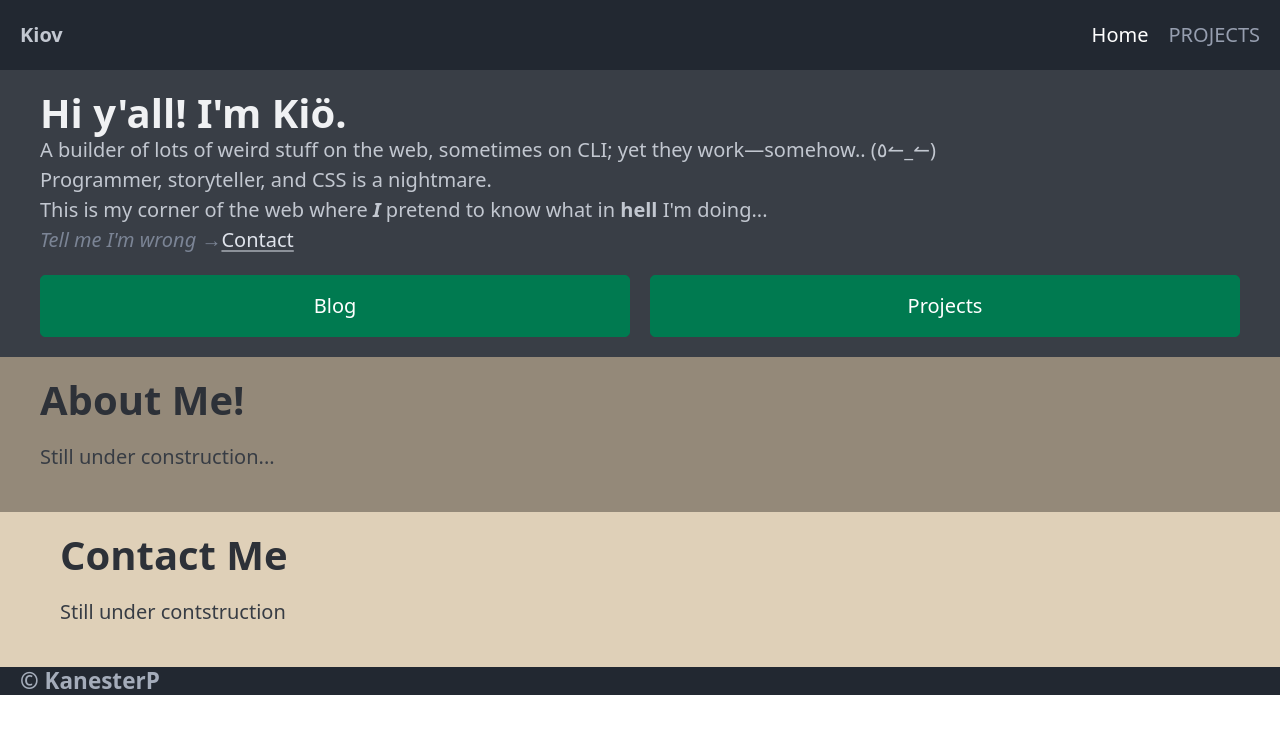
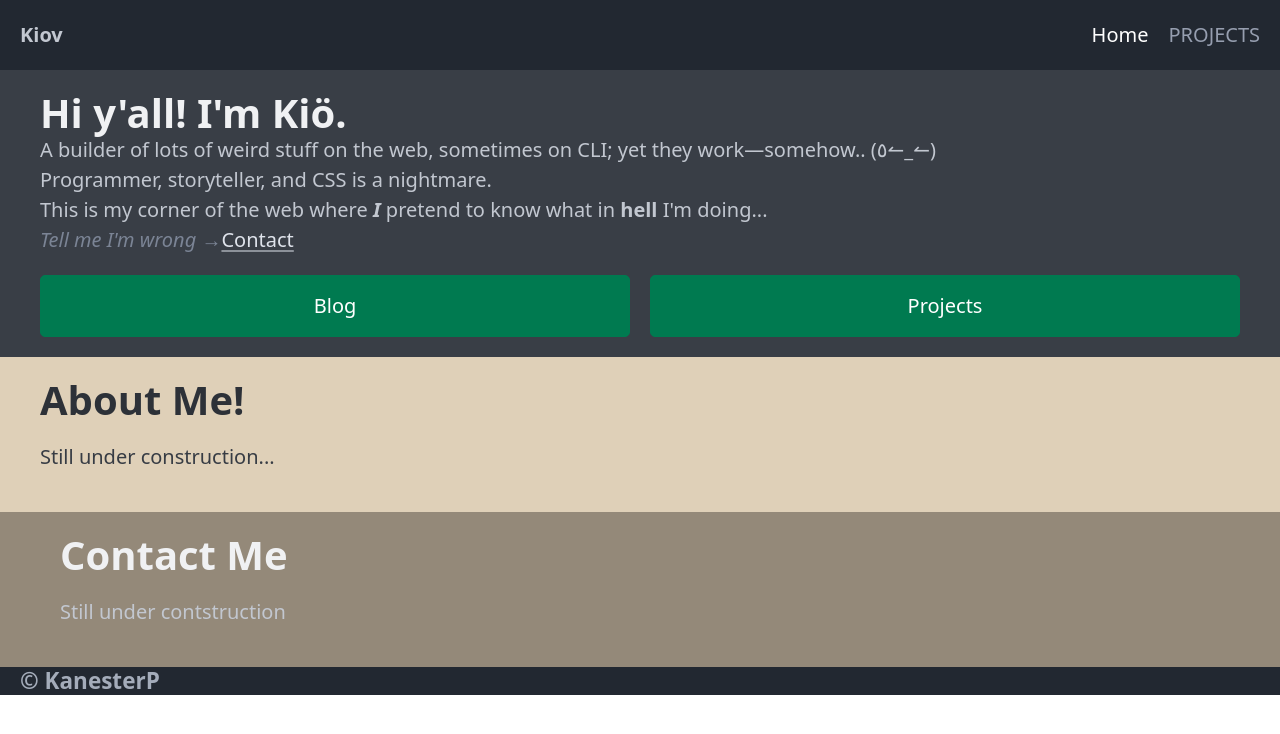
Before and after one commit to Kanester/portfolio, a SvelteKit app: page / in a window 1280 px wide. Shown: the top 734 px of the page. Built offline with nearby package versions, Linux system fonts and the light colour scheme.

Commit message:
--no-message

```diff
--- a/src/routes/+page.svelte
+++ b/src/routes/+page.svelte
@@ -24,7 +24,7 @@
   </div>
 </section>
 
-<section class="contact" data-theme="light">
+<section class="contact" data-theme="dark">
   <div class="container">
     <div class="container-fluid">
       <h1>Contact Me</h1>
--- a/src/styles/global.scss
+++ b/src/styles/global.scss
@@ -22,12 +22,12 @@ section {
 }
 
 .about {
-	background-color: $tertiary;
+	background-color: $quadiary;
 	border-top: $border;
 }
 
 .contact {
-  background-color: $quadiary;
+	background-color: $tertiary;
 }
 
 .desktop-nav {
```
